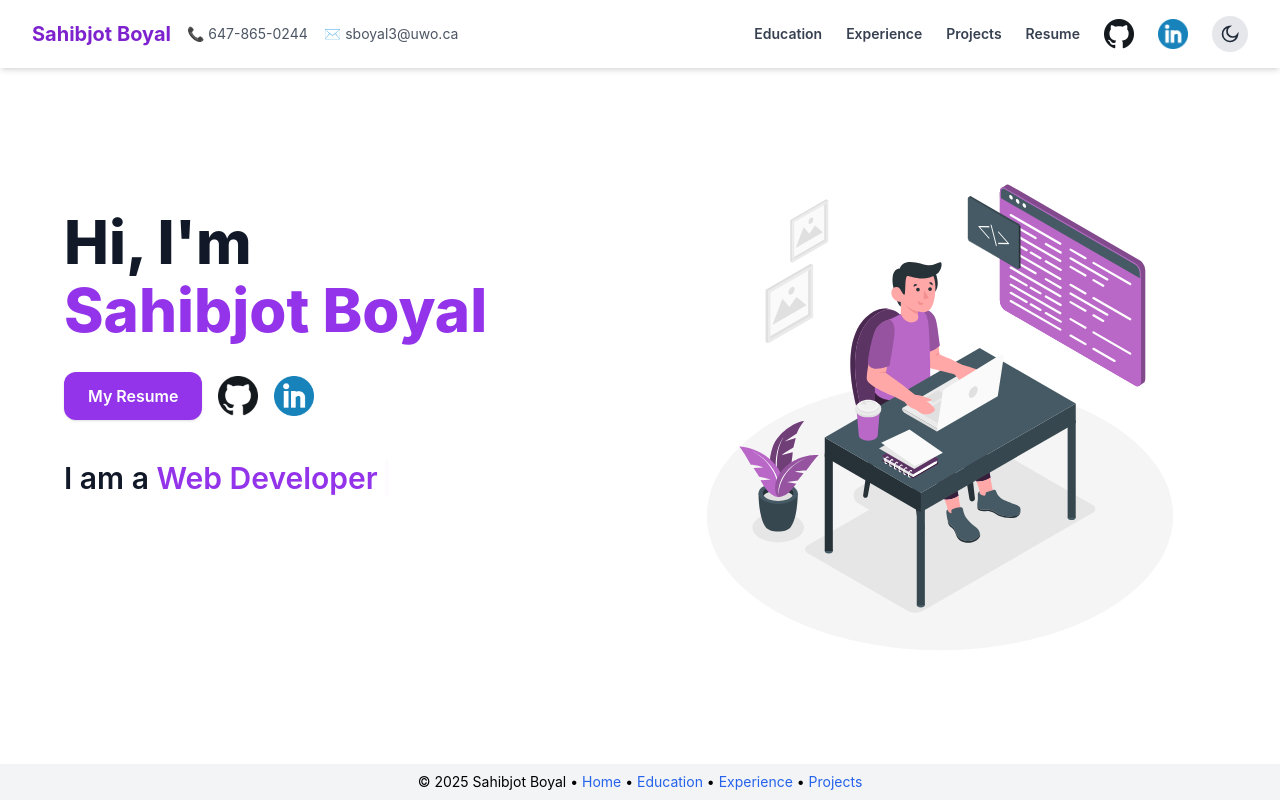
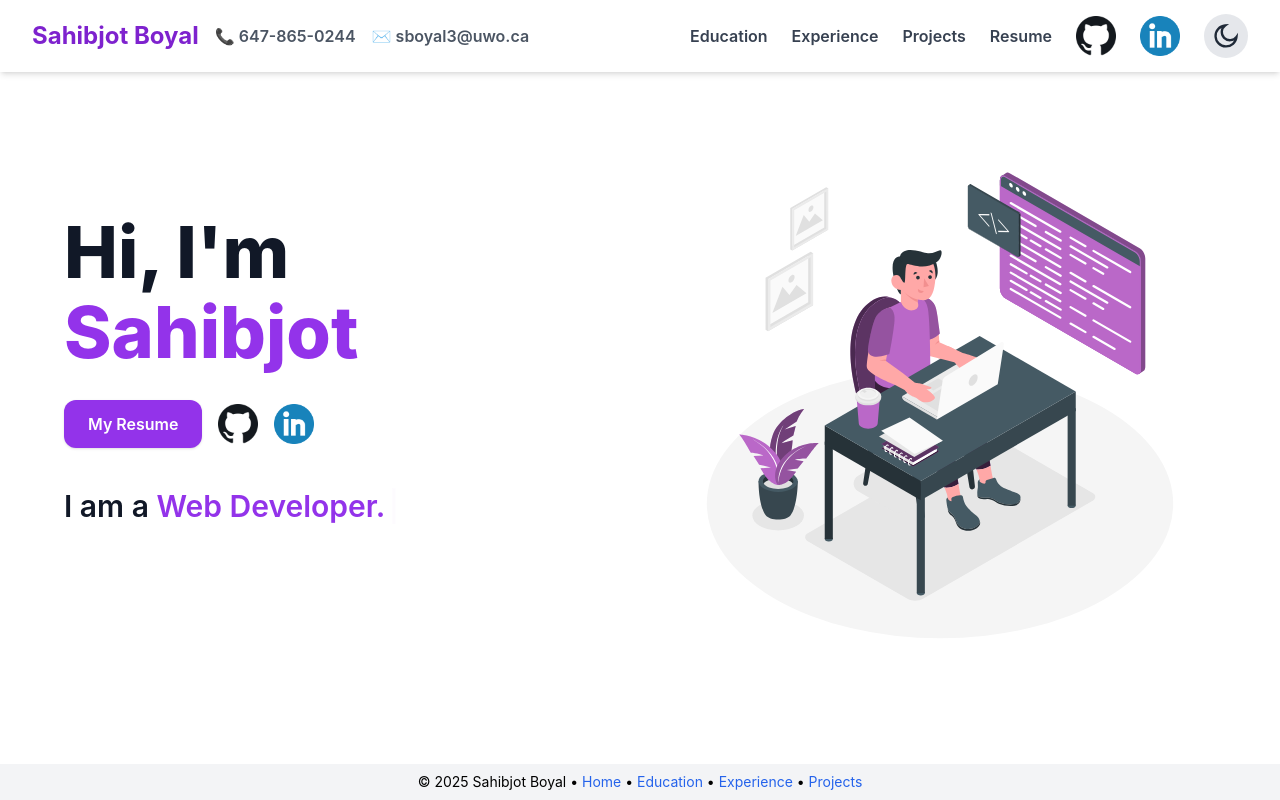
Before and after one commit to SahibjotB/SSB-Website, a React (Vite) app: page / in a window 1280 px wide. Built offline with nearby package versions, Linux system fonts and the light colour scheme.

Commit message:
Size and layout changes to navbar and homepage

```diff
--- a/src/Components/Navbar.jsx
+++ b/src/Components/Navbar.jsx
@@ -20,45 +20,54 @@ export default function Navbar() {
 
   return (
     <nav className="w-full bg-white dark:bg-gray-900 shadow-md sticky top-0 z-50">
-      <div className="flex justify-between items-center px-4 md:px-8 py-4">
+      <div className="flex justify-between items-center px-4 md:px-8 py-4.5 min-h-[72px]">
         {/* Left Side: Name + Contact Info */}
         <div className="flex flex-col md:flex-row md:items-center space-y-1 md:space-y-0 md:space-x-4">
           <Link
             to="/"
-            className="text-lg md:text-xl font-bold text-purple-700 dark:text-purple-300 hover:underline"
+            className="text-2xl md:text-2xl font-bold text-purple-700 dark:text-purple-300 hover:underline"
           >
             Sahibjot Boyal
           </Link>
-          <div className="flex flex-wrap items-center gap-x-4 text-sm text-gray-600 dark:text-gray-300">
+          <div className="hidden md:flex flex-wrap items-center gap-x-4 text-base text-gray-600 dark:text-gray-300 font-semibold">
             <span>📞 647-865-0244</span>
             <span>✉️ sboyal3@uwo.ca</span>
           </div>
         </div>
 
-        {/* Desktop Nav Items */}
-        <div className="hidden md:flex items-center space-x-6 text-sm font-semibold text-gray-700 dark:text-gray-200">
-          <NavLink to="/education" className="hover:text-purple-700 dark:hover:text-purple-300">
-            Education
-          </NavLink>
-          <NavLink to="/experience" className="hover:text-purple-700 dark:hover:text-purple-300">
-            Experience
-          </NavLink>
-          <NavLink to="/projects" className="hover:text-purple-700 dark:hover:text-purple-300">
-            Projects
-          </NavLink>
-          <a
-            href="/sahib-resume.pdf"
-            target="_blank"
-            rel="noopener noreferrer"
-            className="hover:text-purple-700 dark:hover:text-purple-300"
-          >
-            Resume
-          </a>
+        {/* Desktop Links & Icons */}
+        <div className="hidden md:flex items-center space-x-6 font-semibold text-base">
+          {[
+            { to: "/education", label: "Education" },
+            { to: "/experience", label: "Experience" },
+            { to: "/projects", label: "Projects" },
+            { href: "/sahib-resume.pdf", label: "Resume", external: true },
+          ].map(({ to, href, label, external }) =>
+            external ? (
+              <a
+                key={label}
+                href={href}
+                target="_blank"
+                rel="noopener noreferrer"
+                className="text-gray-700 dark:text-gray-200 hover:text-purple-700 dark:hover:text-purple-300"
+              >
+                {label}
+              </a>
+            ) : (
+              <NavLink
+                key={to}
+                to={to}
+                className="text-gray-700 dark:text-gray-200 hover:text-purple-700 dark:hover:text-purple-300"
+              >
+                {label}
+              </NavLink>
+            )
+          )}
           <a href="https://github.com/SahibjotB" target="_blank" rel="noopener noreferrer">
-            <img src={githubLogo} alt="GitHub" className="w-[30px] h-[30px]" />
+            <img src={githubLogo} alt="GitHub" className="w-10 h-10" />
           </a>
           <a href="https://www.linkedin.com/in/sahibjotb/" target="_blank" rel="noopener noreferrer">
-            <img src={linkedinLogo} alt="LinkedIn" className="w-[30px] h-[30px]" />
+            <img src={linkedinLogo} alt="LinkedIn" className="w-10 h-10" />
           </a>
           <button
             onClick={() => setDarkMode((prev) => !prev)}
@@ -66,14 +75,14 @@ export default function Navbar() {
             aria-label="Toggle dark mode"
           >
             {darkMode ? (
-              <SunIcon className="w-5 h-5 text-yellow-400" />
+              <SunIcon className="w-7 h-7 text-yellow-400" />
             ) : (
-              <MoonIcon className="w-5 h-5 text-gray-800 dark:text-gray-200" />
+              <MoonIcon className="w-7 h-7 text-gray-800 dark:text-gray-200" />
             )}
           </button>
         </div>
 
-        {/* Mobile Menu Toggle */}
+        {/* Mobile Hamburger */}
         <button
           className="md:hidden p-2 rounded focus:outline-none focus:ring-2 focus:ring-purple-500"
           onClick={() => setDrawerOpen((open) => !open)}
@@ -89,7 +98,10 @@ export default function Navbar() {
       {drawerOpen && (
         <div className="md:hidden fixed inset-0 z-50 flex" onClick={() => setDrawerOpen(false)}>
           <div className="flex-1" />
-          <div className="relative w-64 h-full bg-white dark:bg-gray-900 shadow-lg flex flex-col p-6" onClick={(e) => e.stopPropagation()}>
+          <div
+            className="relative w-64 h-full bg-white dark:bg-gray-900 shadow-lg flex flex-col p-6"
+            onClick={(e) => e.stopPropagation()}
+          >
             <button
               className="self-end mb-6 p-2 rounded focus:outline-none focus:ring-2 focus:ring-purple-500"
               onClick={() => setDrawerOpen(false)}
@@ -124,8 +136,7 @@ export default function Navbar() {
                 Resume
               </a>
 
-              {/* Icons Row */}
-              <div className="flex justify-center space-x-6 mt-6">
+              <div className="flex justify-center space-x-6 mt-6 pl-1">
                 <a
                   href="https://github.com/SahibjotB"
                   target="_blank"
@@ -143,6 +154,17 @@ export default function Navbar() {
                   <img src={linkedinLogo} alt="LinkedIn" className="w-[45px] h-[45px]" />
                 </a>
               </div>
+
+              <div className="mt-6 pl-1 text-left text-[15px] text-gray-800 dark:text-gray-200 space-y-2">
+                <div className="flex items-center gap-2">
+                  <span className="text-lg">📞</span>
+                  <span>647-865-0244</span>
+                </div>
+                <div className="flex items-center gap-2">
+                  <span className="text-lg">✉️</span>
+                  <span>sboyal3@uwo.ca</span>
+                </div>
+              </div>
             </div>
           </div>
         </div>
--- a/src/pages/Home.jsx
+++ b/src/pages/Home.jsx
@@ -11,9 +11,9 @@ export default function Home() {
         {/* Text Section */}
         <div className="lg:w-1/2 text-center lg:text-left space-y-6 pt-28">
           <div>
-            <h1 className="text-5xl md:text-6xl font-extrabold">Hi, I'm</h1>
-            <h1 className="text-5xl md:text-6xl font-extrabold text-purple-600 mt-2">
-              Sahibjot Boyal
+            <h1 className="text-5xl md:text-7xl font-extrabold">Hi, I'm</h1>
+            <h1 className="text-5xl md:text-7xl font-extrabold text-purple-600 mt-2">
+              Sahibjot
             </h1>
           </div>
 
@@ -55,9 +55,9 @@ export default function Home() {
             <span className="text-purple-600 font-semibold">
               <Typewriter
                 words={[
-                  "Software Developer",
-                  "Web Developer",
-                  "Computer Scientist",
+                  "Software Developer.",
+                  "Web Developer.",
+                  "Computer Scientist.",
                 ]}
                 loop={0}
                 cursor
@@ -71,7 +71,7 @@ export default function Home() {
         </div>
 
         {/* Image Section */}
-        <div className="lg:w-1/2 flex justify-center pt-10">
+        <div className="lg:w-1/2 flex justify-center pt-6">
           <img
             src={HeroImage}
             alt="Hero"
```
